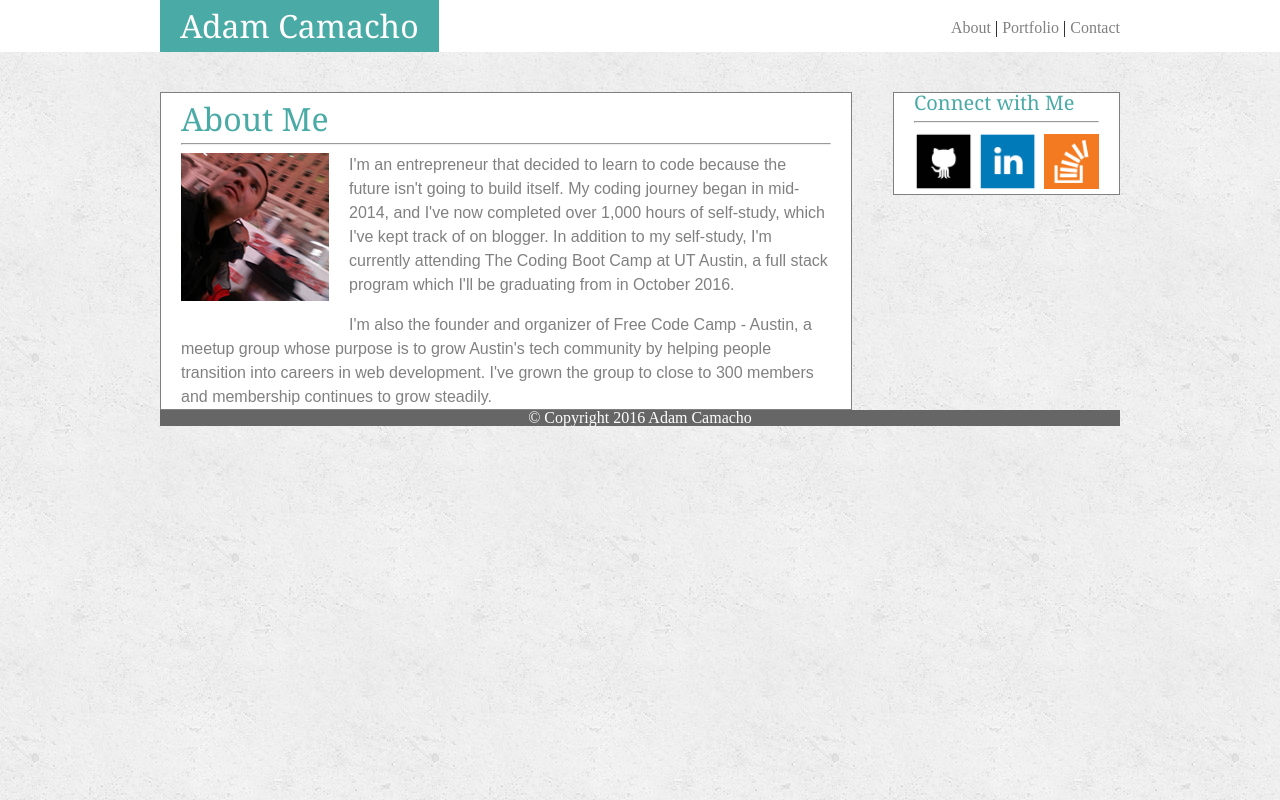
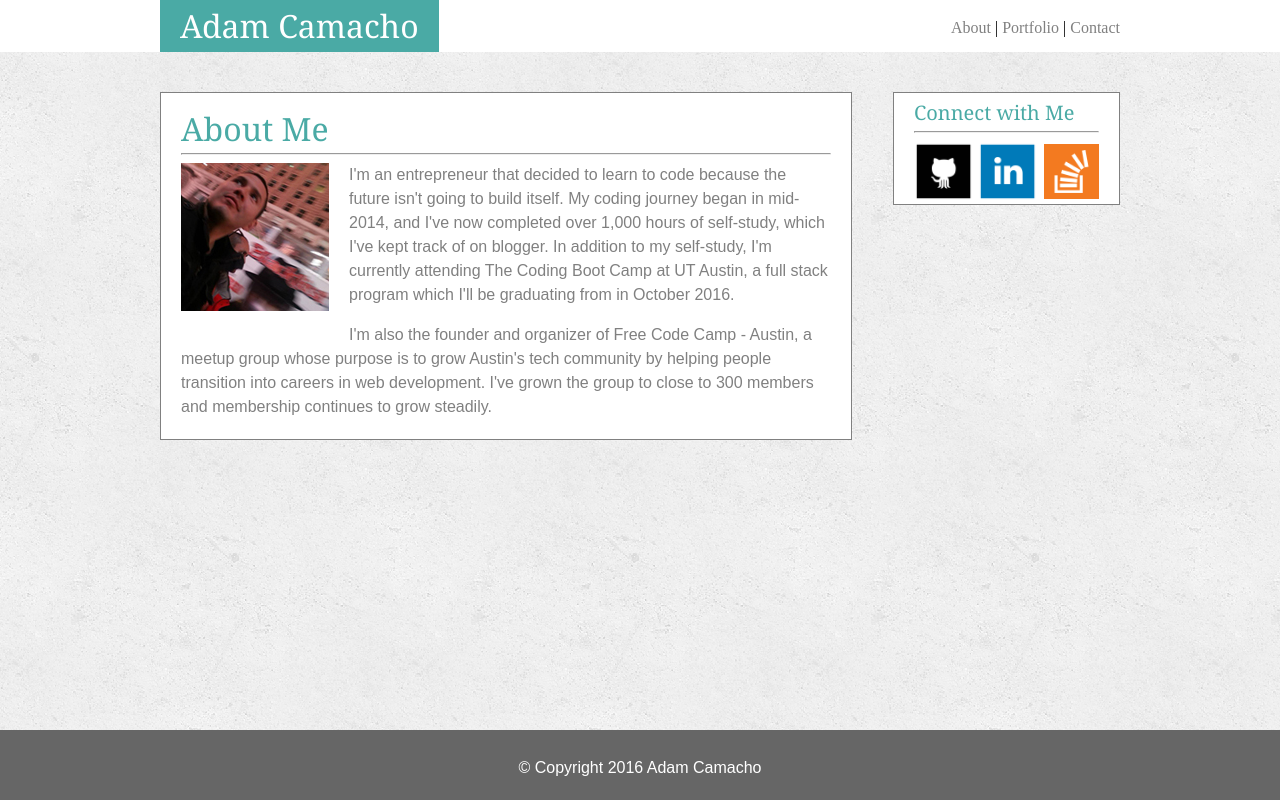
Before and after one commit to LucianaRoberts/Basic-Portfolio, a PHP site: page / in a window 1280 px wide. Run offline with PHP 8.4, Linux system fonts and the light colour scheme.

Commit message:
sticky footer complete

```diff
--- a/assets/css/style.css
+++ b/assets/css/style.css
@@ -37,6 +37,7 @@ h2.headings {
 #connect-heading {
 	font-family: 'Georgia', Times, Times New Roman, serif;
 	font-size: 20px;
+	margin-top: 10px;
 }
 
 .teal-words {
@@ -59,11 +60,6 @@ h2.headings {
 	line-height: 150%;
 }
 
-h6 {
-	font-family: 'Arial', 'Helvetica Neue', Helvetica, sans-serif;
-	color: white;
-	text-align: center;
-}
 
 /* End Headings & Text */
 
@@ -72,6 +68,14 @@ h6 {
 footer {
 	background: #666666;
 	clear: both;
+	height: 80px;
+}
+
+#footer-text {
+	font-family: 'Arial', 'Helvetica Neue', Helvetica, sans-serif;
+	color: white;
+	text-align: center;
+	padding-top: 30px;
 }
 
 /* End Footer */
@@ -97,6 +101,9 @@ body {
 	float: left;
 	clear: right;
 	background: white;
+	padding-top: 10px;
+	padding-bottom: 20px;
+	margin-bottom: 40px;
 }
 
 .content-area {
@@ -128,3 +135,28 @@ header {
 	margin-right: auto;
 }
 /* End Other Layout */
+
+/* Sticky Footer */
+
+html, body {height: 100%;}
+
+#wrap {min-height: 100%;}
+
+#main {overflow:auto;
+    padding-bottom: 150px;}  /* must be same height as the footer */
+
+#footer {position: relative;
+    margin-top: -70px; /* negative value of footer height */
+    height: 70px;
+    clear:both;}
+
+/*Opera Fix*/
+body:before {
+    content:"";
+    height:100%;
+    float:left;
+    width:0;
+    margin-top:-32767px;/
+}
+
+/* End Sticky Footer*/
--- a/contact.html
+++ b/contact.html
@@ -14,6 +14,7 @@
 </head>
 
 <body>
+	<div id="wrap">
 	<header>
 <!-- Nav Bar using HTML5 nav tag -->
 	<div class="header-content">
@@ -50,7 +51,9 @@
 			<a href="#"><img src="assets/images/stack-overflow64x64.png" alt="Stack Overflow Logo" class="icons-stack"></a>
 	</section>
 	</div>
-	<footer>
+	</div>
+
+	<footer id="footer">
 		<h6>&copy; Copyright 2016 Adam Camacho</h6>
 	</footer>
 
--- a/index.html
+++ b/index.html
@@ -14,7 +14,7 @@
 </head>
 
 <body>
-
+	<div id="wrap">
 	<header>
 <!-- Nav Bar using HTML5 nav tag -->
 	<div class="header-content">
@@ -47,9 +47,11 @@
 "><img src="assets/images/linkedin64x64.png" alt="LinkedIn Logo" class="icons"></a>
 		<a href="http://stackoverflow.com/users/6230523/adam8888?tab=profile"><img src="assets/images/stack-overflow64x64.png" alt="Stack Overflow Logo" class="icons-stack"></a>
 	</section>
-	<div class="content-area">
-	<footer>
-		<h6>&copy; Copyright 2016 Adam Camacho</h6>
+	</div>
+	</div>
+
+	<footer id="footer">
+			<p id="footer-text">&copy; Copyright 2016 Adam Camacho</p>
 	</footer>
 
   <script src="js/scripts.js"></script>
--- a/portfolio.html
+++ b/portfolio.html
@@ -14,6 +14,7 @@
 </head>
 
 <body>
+	<div id="wrap">
 	<header>
 <!-- Nav Bar using HTML5 nav tag -->
 	<div class="header-content">
@@ -46,8 +47,9 @@
 			<a href="#"><img src="assets/images/stack-overflow64x64.png" alt="Stack Overflow Logo" class="icons-stack"></a>
 	</section>
 	</div>
+	</div>
 
-	<footer>
+	<footer id="footer">
 		<h6>&copy; Copyright 2016 Adam Camacho</h6>
 	</footer>
 
```
